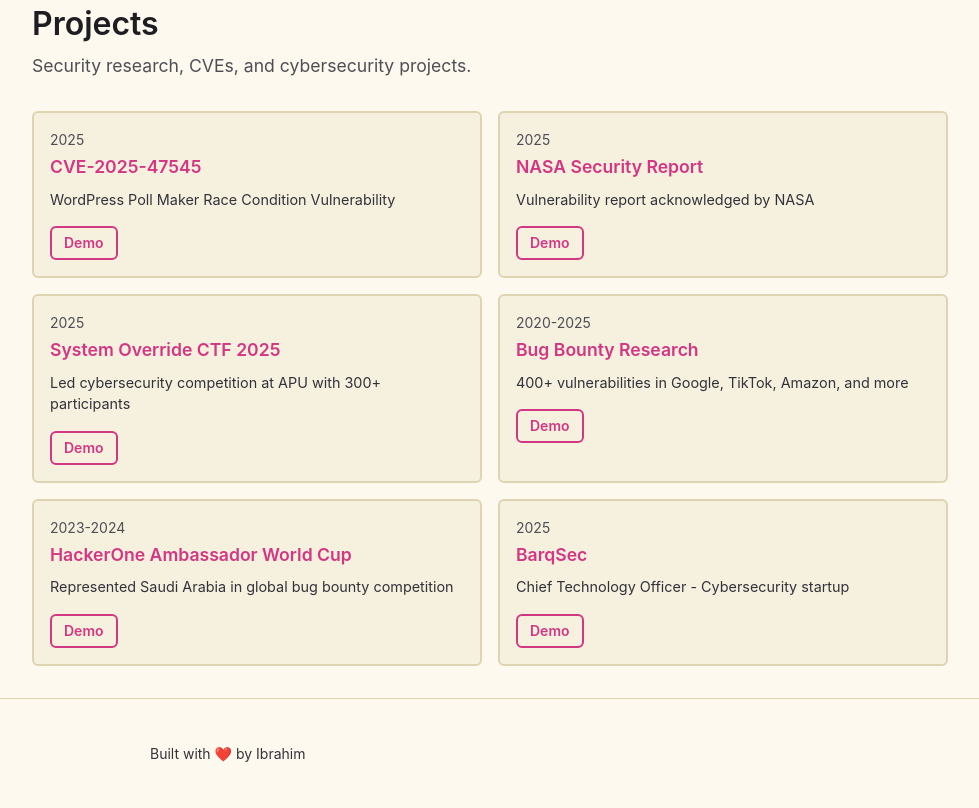
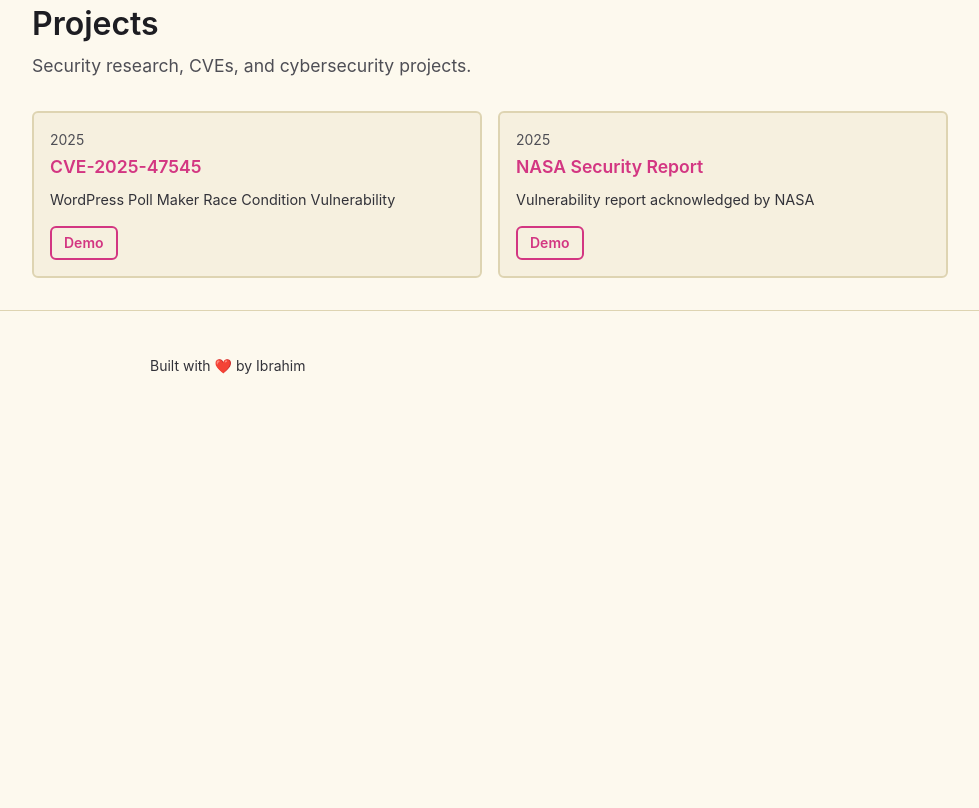
Before and after one commit to Ibrahim-sec/Ibrahim-sec.github.io, a Gatsby site: page / in a window 1280 px wide. Shown: the part 1103-1911 px from the top of the page, without its empty margins (292-1271 px from the left). After the commit the page ends 1523 px from the top, so only its background shows below. Built offline with nearby package versions, Linux system fonts and the light colour scheme; Gatsby itself is replaced by a stand-in of ours; some packages are replaced by stand-ins of ours; a web font is replaced by a local one.

Commit message:
Update projectsList.js

```diff
--- a/src/data/projectsList.js
+++ b/src/data/projectsList.js
@@ -13,35 +13,5 @@
     slug: 'nasa-security',
     tagline: 'Vulnerability report acknowledged by NASA',
     highlight: true,
-  },
-  {
-    name: 'System Override CTF 2025',
-    date: '2025',
-    slug: 'system-override-ctf',
-    tagline: 'Led cybersecurity competition at APU with 300+ participants',
-    highlight: true,
-  },
-  {
-    name: 'Bug Bounty Research',
-    date: '2020-2025',
-    slug: 'bug-bounty',
-    tagline: '400+ vulnerabilities in Google, TikTok, Amazon, and more',
-    url: 'https://github.com/Ibrahim-sec',
-    highlight: true,
-  },
-  {
-    name: 'HackerOne Ambassador World Cup',
-    date: '2023-2024',
-    slug: 'hackerone-awc',
-    tagline: 'Represented Saudi Arabia in global bug bounty competition',
-    highlight: true,
-  },
-  {
-    name: 'BarqSec',
-    date: '2025',
-    slug: 'barqsec',
-    tagline: 'Chief Technology Officer - Cybersecurity startup',
-    url: 'https://github.com/Ibrahim-sec',
-    highlight: true,
-  },
+  }
 ]
```
